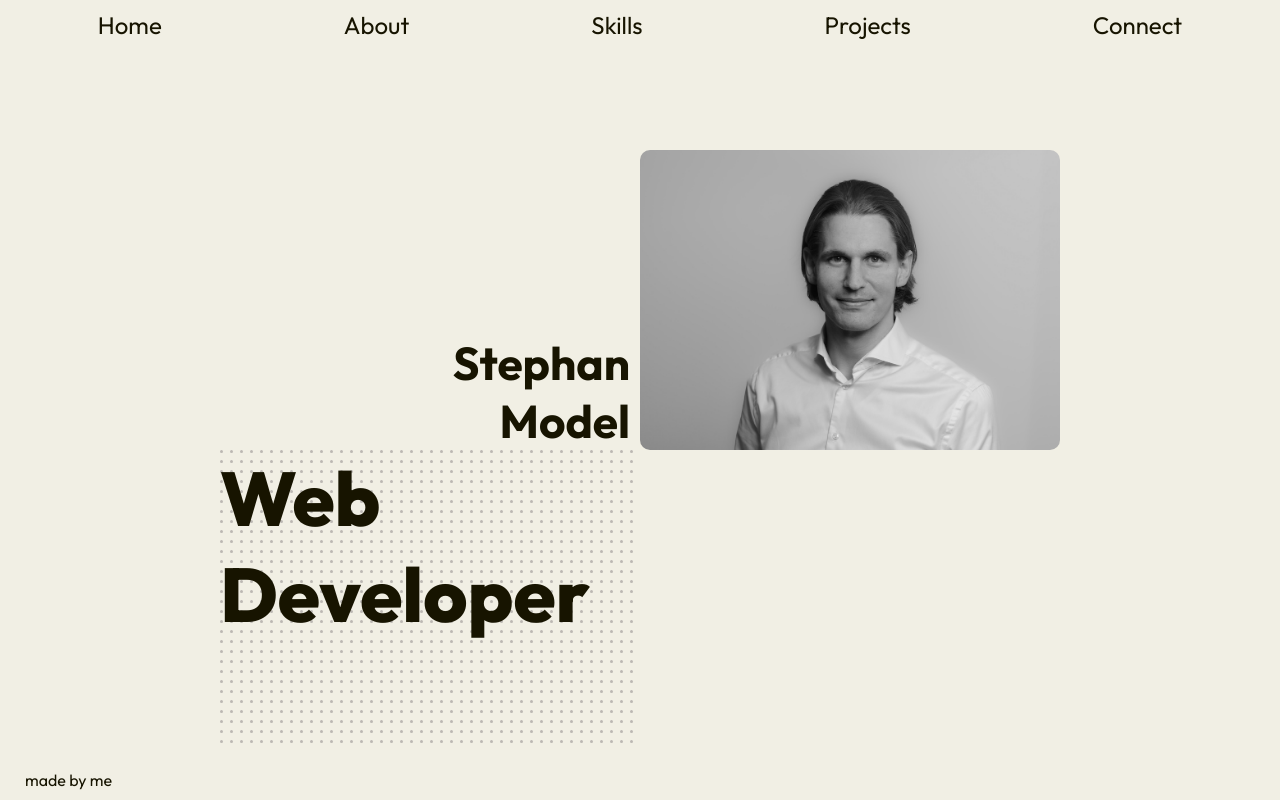
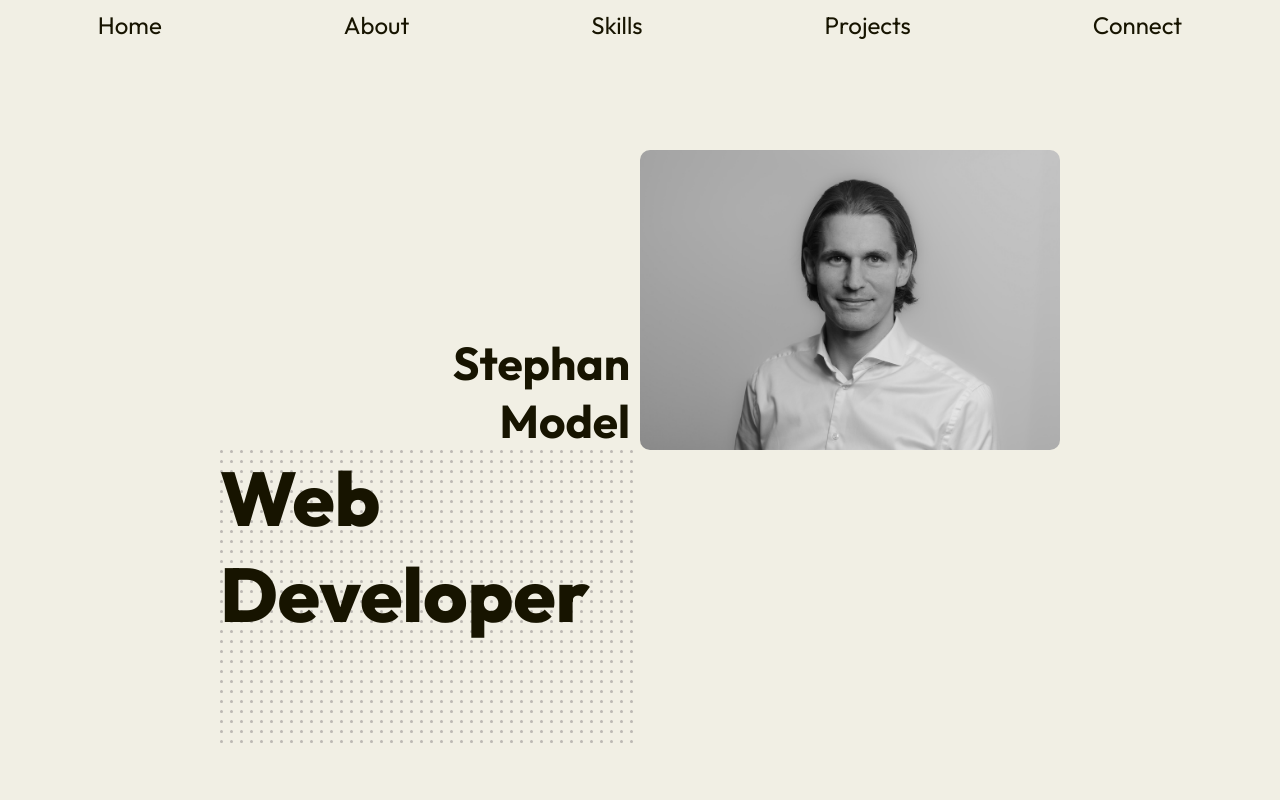
Before and after one commit to StephMode/personal-website, a React (Vite) app: page / in a window 1280 px wide. Shown: the top 800 px of the page. Built offline with nearby package versions, Linux system fonts and the light colour scheme.

Commit message:
feat: style footer, adapt connect section to have footer only on page end

```diff
--- a/src/App.jsx
+++ b/src/App.jsx
@@ -1,4 +1,4 @@
-import styled from "styled-components";
+import styled, { ThemeProvider } from "styled-components";
 import Navbar from "./components/layout/Navbar";
 import HomePage from "./components/pages/HomePage";
 import AboutPage from "./components/pages/AboutPage";
@@ -29,10 +29,15 @@ export default function App() {
         <ProjectsPage />
       </StyledSection>
 
-      <StyledSection id="connect">
-        <ConnectPage />
-      </StyledSection>
-      <StyledFooter>made by me</StyledFooter>
+      <ThemeProvider theme={connectPage}>
+        <StyledSection id="connect">
+          <ConnectPage />
+        </StyledSection>
+      </ThemeProvider>
+
+      <StyledFooter>
+        Built with React & Vite | Stephan Model | 2025
+      </StyledFooter>
     </main>
   );
 }
@@ -49,7 +54,7 @@ const StyledHeader = styled.header`
 `;
 
 const StyledSection = styled.section`
-  height: 100vh;
+  height: ${(props) => props.theme.height};
   display: flex;
   flex-direction: column;
   justify-content: center;
@@ -57,9 +62,18 @@ const StyledSection = styled.section`
   overflow: hidden;
   gap: 10px;
 `;
+StyledSection.defaultProps = {
+  theme: {
+    height: "100vh",
+  },
+};
+const connectPage = {
+  height: "85vh",
+};
 
 const StyledFooter = styled.footer`
-  position: fixed;
-  bottom: 0;
-  margin: 10px 25px;
+  position: relative;
+  bottom: -10;
+  z-index: 1;
+  margin: 25px;
 `;
```
